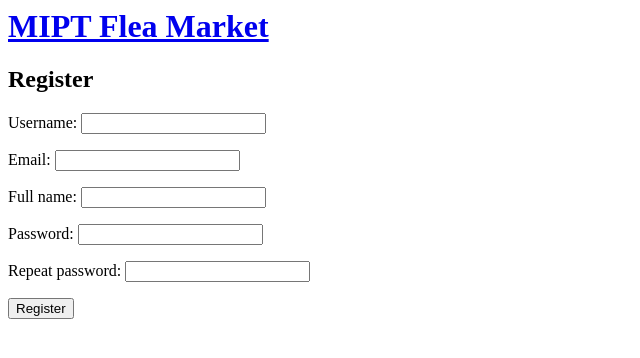
After one commit to yaishenka/MIPT-Flea-Market, a Django app: page /register/ in a window 1280 px wide. The commit adds this page. Shown: the top 358 px of the page, without its empty margins (0-640 px from the left). Run offline with Django 3.2, Linux system fonts and the light colour scheme; parts of the project's set-up code (start-up, migrations or seed data) failed here and were passed over.

Commit message:
add ad_header; add registration and login;

```diff
--- a/mainapp/common_settings.py
+++ b/mainapp/common_settings.py
@@ -15,7 +15,7 @@ AUTH_USER_MODEL = 'users.CustomUser'
 AUTHENTICATION_BACKENDS = [
     # 'social_core.backends.vk.VKOAuth2',
     # 'social_core.backends.open_id.OpenIdAuth',
-    'users.models.AuthBackend',
+    'users.backends.AuthBackend',
 ]
 
 LOGIN_URL = 'login'
--- a/mainapp/urls.py
+++ b/mainapp/urls.py
@@ -8,5 +8,6 @@ favicon_view = RedirectView.as_view(url='/static/images/favicon.ico', permanent=
 urlpatterns = [
     path('admin/', admin.site.urls),
     path('favicon.ico', favicon_view),
-    path('', include('fleamarket.urls'))
+    path('', include('fleamarket.urls')),
+    path('', include('users.urls'))
 ]
--- a/templates/fleamarket/ads_list.html
+++ b/templates/fleamarket/ads_list.html
@@ -3,6 +3,8 @@
 {% block content %}
 {% for ad in ads %}
     <div>
+        <p>{{ ad.get_header }} </p>
+        <p>Автор - {{ad.seller.get_full_name}}</p>
         <p>{{ ad.text|linebreaksbr }}</p>
     </div>
 {% endfor %}
--- /dev/null
+++ b/templates/users/register.html
@@ -0,0 +1,9 @@
+{% extends 'base.html' %}
+
+{% block content %}
+    <h2>Register</h2>
+    <form method="POST" class="post-form">{% csrf_token %}
+        {{ form.as_p }}
+        <button type="submit" class="save btn btn-default">Register</button>
+    </form>
+{% endblock %}
--- a/users/admin.py
+++ b/users/admin.py
@@ -4,13 +4,13 @@ from .models import CustomUser
 
 
 class UserAdmin(BaseUserAdmin):
-    list_display = ('username', 'email', 'is_superuser')
+    list_display = ('username', 'email', 'is_superuser', 'is_active', 'is_verified')
     list_filter = ('is_superuser',)
 
     fieldsets = (
         (None, {'fields': ('username', 'email','password')}),
 
-        ('Permissions', {'fields': ('is_superuser',)}),
+        ('Permissions', {'fields': ('is_superuser', 'is_active', 'is_verified')}),
     )
 
     search_fields =  ('username', 'email')
--- /dev/null
+++ b/users/forms.py
@@ -0,0 +1,17 @@
+from django import forms
+from .models import CustomUser
+
+
+class UserRegistrationForm(forms.ModelForm):
+    password = forms.CharField(label='Password', widget=forms.PasswordInput)
+    password2 = forms.CharField(label='Repeat password', widget=forms.PasswordInput)
+
+    class Meta:
+        model = CustomUser
+        fields = ('username', 'email', 'full_name')
+
+    def clean_password2(self):
+        cd = self.cleaned_data
+        if cd['password'] != cd['password2']:
+            raise forms.ValidationError('Passwords don\'t match.')
+        return cd['password2']
--- a/users/models.py
+++ b/users/models.py
@@ -2,7 +2,6 @@ from django.db import models
 import uuid
 from django.contrib.auth.models import AbstractBaseUser, PermissionsMixin, \
     BaseUserManager
-from django.core.exceptions import ValidationError
 
 
 class UserAccountManager(BaseUserManager):
@@ -54,25 +53,9 @@ class CustomUser(AbstractBaseUser, PermissionsMixin):
     restore_password_uuid = models.UUIDField(default=None, blank=True,
                                              null=True)
 
-
-from django.contrib.auth.backends import ModelBackend
-class AuthBackend(ModelBackend):
-    def authenticate(self, request, username=None, password=None, **kwargs):
-        if '@' in username:
-            kwargs = {'email': username}
+    @property
+    def get_full_name(self):
+        if self.full_name is not None:
+            return self.full_name
         else:
-            kwargs = {'username': username}
-        try:
-            user = CustomUser.objects.get(**kwargs)
-            if user.check_password(password):
-                return user
-            else:
-                raise ValidationError("wrong password")
-        except CustomUser.DoesNotExist:
-            raise CustomUser.DoesNotExist
-
-    def get_user(self, user_id):
-        try:
-            return CustomUser.objects.get(pk=user_id)
-        except CustomUser.DoesNotExist:
-            return None
+            return self.username
--- /dev/null
+++ b/users/urls.py
@@ -0,0 +1,10 @@
+from django.conf.urls import url
+from django.urls import path
+from . import views
+
+urlpatterns = [
+    path('login/', views.user_login, name='login'),
+    # path('logout/', views.user_logout, name='logout'),
+    path('register/', views.user_register, name='register')
+    #TODO ChangePassword, ForgotPassword
+]
--- a/users/views.py
+++ b/users/views.py
@@ -1,3 +1,61 @@
-from django.shortcuts import render
+from django.shortcuts import render, redirect
+from django.contrib.auth.forms import AuthenticationForm
+from .forms import UserRegistrationForm
+from django.contrib.auth import login, logout
+from .backends import AuthBackend
+from django.contrib.auth import get_user_model
+from django.core.exceptions import ValidationError
 
-# Create your views here.
+def user_login(request):
+    if request.method == 'POST':
+        login_form = AuthenticationForm(request.POST)
+        username = request.POST['username']
+        password = request.POST['password']
+        auth_backend = AuthBackend()
+        try:
+            user = auth_backend.authenticate(request=request, username=username,
+                                            password=password)
+            if user.is_active:
+                login(request, user, backend='users.backends.AuthBackend')
+                if request.GET.get('next'):
+                    return redirect(request.GET.get('next'))
+                else:
+                    return redirect('ads_list')
+        except get_user_model().DoesNotExist:
+            error = 'Такой адрес или ник не существуют.'
+            return render(request, 'cabinet/auth.html',
+                          {'form': login_form, 'error': error})
+        except ValidationError as e:
+            error = 'Неверный пароль'
+            return render(request, 'cabinet/auth.html',
+                          {'form': login_form, 'error': error})
+
+    else:
+        if request.user.is_authenticated:
+            return redirect('ads_list')
+        login_form = AuthenticationForm()
+    return render(request, 'users/login.html',
+                  {'form': login_form, 'error': False})
+
+def user_register(request):
+    if request.method == 'POST':
+        user_form = UserRegistrationForm(request.POST)
+        if user_form.is_valid():
+            # Create a new user object but avoid saving it yet
+            new_user = user_form.save(commit=False)
+            # Set the chosen password
+            new_user.set_password(user_form.cleaned_data['password'])
+            # Save the User object
+            new_user.save()
+            return redirect('login')
+        else:
+            user_form = UserRegistrationForm()
+            return render(request, 'users/register.html',
+                          {'form': user_form,
+                           'error': 'Данные введены с ошибкой'})
+    else:
+        if request.user.is_authenticated:
+            return redirect('ads_list')
+        user_form = UserRegistrationForm()
+    return render(request, 'users/register.html',
+                  {'form': user_form, 'error': False})
```
Also changed, not shown: FleaMarket/models.py (+8 -0 lines), templates/users/login.html (added, +9 -0 lines), users/backends.py (added, +25 -0 lines), FleaMarket/migrations/0003_abstractad_header.py (added).
